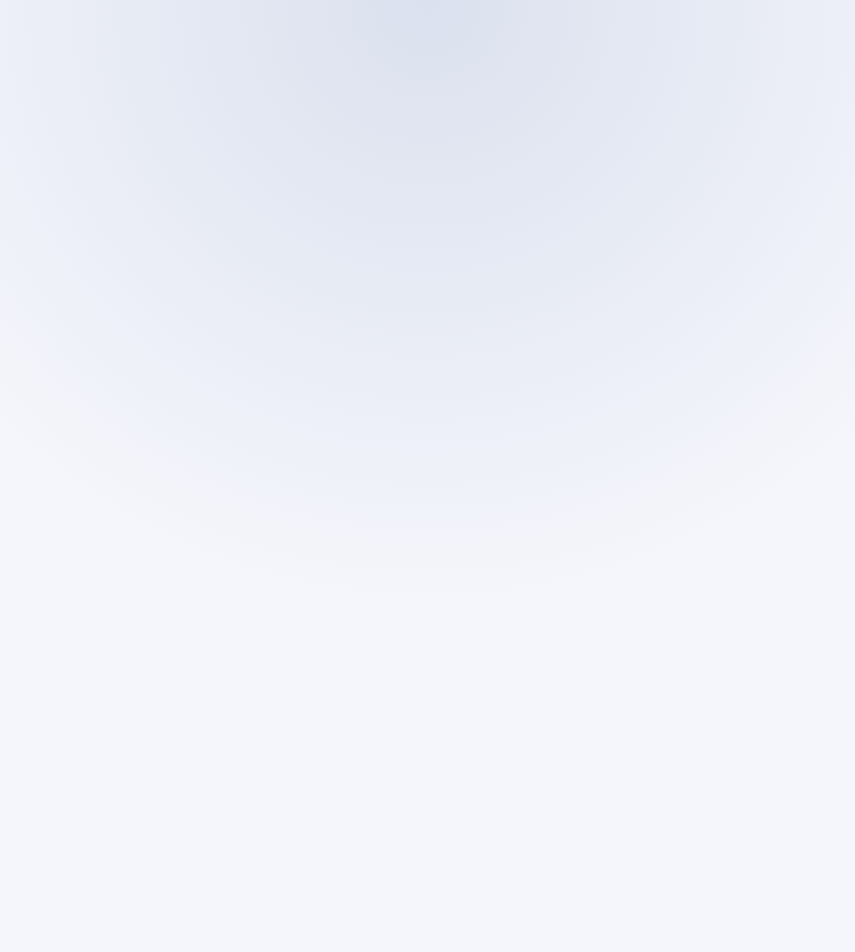
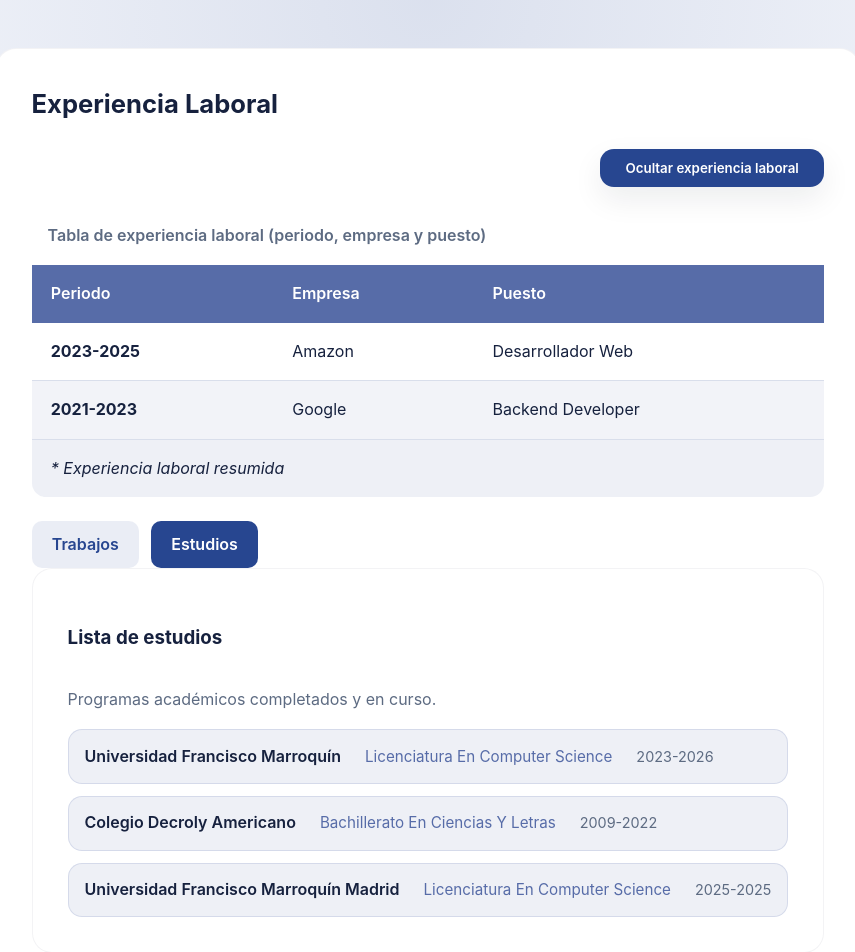
Before and after one commit to Jtanchezz/DesarrolloWeb, an Angular app in the folder cv-angular/: page /experience/studies in a window 1280 px wide. Before the commit this address led to /. Shown: the top 952 px of the page, without its empty margins (212-1067 px from the left). Before the commit the page ends 912 px from the top, so only its background shows below. Built offline with nearby package versions, Linux system fonts and the light colour scheme.

Commit message:
Added nested rout for studies
Added on /experience a nested rout for my studies component

```diff
--- /dev/null
+++ b/cv-angular/src/app/sections/experience/experience-studies.component.css
@@ -0,0 +1,52 @@
+.cv-experience-studies {
+  display: flex;
+  flex-direction: column;
+  gap: 1rem;
+}
+
+.cv-experience-studies__intro {
+  margin: 0;
+  color: var(--color-muted);
+}
+
+.cv-experience-studies ul {
+  list-style: none;
+  display: flex;
+  flex-direction: column;
+  gap: 0.75rem;
+  padding: 0;
+  margin: 0;
+}
+
+.cv-experience-studies li {
+  display: flex;
+  flex-wrap: wrap;
+  gap: 0.5rem 1.5rem;
+  align-items: baseline;
+  padding: 0.85rem 1rem;
+  border-radius: var(--radius-md);
+  background: rgba(39, 70, 144, 0.08);
+  border: 1px solid rgba(39, 70, 144, 0.12);
+}
+
+.cv-experience-studies__institution {
+  font-weight: 600;
+  color: var(--color-text);
+}
+
+.cv-experience-studies__degree {
+  font-size: 0.95rem;
+  color: var(--color-accent);
+}
+
+.cv-experience-studies__period {
+  font-size: 0.9rem;
+  color: var(--color-muted);
+}
+
+@media (max-width: 640px) {
+  .cv-experience-studies li {
+    flex-direction: column;
+    align-items: flex-start;
+  }
+}
--- /dev/null
+++ b/cv-angular/src/app/sections/experience/experience-studies.component.html
@@ -0,0 +1,13 @@
+<section class="cv-experience-studies cv-card" aria-labelledby="experience-studies-title">
+  <h3 id="experience-studies-title">Lista de estudios</h3>
+  <p class="cv-experience-studies__intro">
+    Programas académicos completados y en curso.
+  </p>
+  <ul>
+    <li *ngFor="let study of studies">
+      <span class="cv-experience-studies__institution">{{ study.institution }}</span>
+      <span class="cv-experience-studies__degree">{{ study.degree | titlecase }}</span>
+      <span class="cv-experience-studies__period">{{ study.period }}</span>
+    </li>
+  </ul>
+</section>
--- /dev/null
+++ b/cv-angular/src/app/sections/experience/experience-studies.component.ts
@@ -0,0 +1,16 @@
+import { ChangeDetectionStrategy, Component } from '@angular/core';
+import { CommonModule } from '@angular/common';
+
+import { educationHistory } from '../../data/cv-data';
+
+@Component({
+  selector: 'app-experience-studies',
+  standalone: true,
+  imports: [CommonModule],
+  templateUrl: './experience-studies.component.html',
+  styleUrl: './experience-studies.component.css',
+  changeDetection: ChangeDetectionStrategy.OnPush
+})
+export class ExperienceStudiesComponent {
+  readonly studies = educationHistory;
+}
--- a/cv-angular/src/app/sections/experience/experience.component.css
+++ b/cv-angular/src/app/sections/experience/experience.component.css
@@ -69,6 +69,34 @@
   border-bottom: none;
 }
 
+.cv-experience__nav {
+  margin: 1.5rem 0 0;
+  display: flex;
+  gap: 0.75rem;
+  flex-wrap: wrap;
+}
+
+.cv-experience__nav a {
+  padding: 0.6rem 1.2rem;
+  border-radius: var(--radius-sm);
+  background: rgba(87, 108, 168, 0.12);
+  color: var(--color-primary);
+  font-weight: 600;
+  border: 1px solid transparent;
+  transition: background 0.2s ease, color 0.2s ease, border 0.2s ease;
+}
+
+.cv-experience__nav a:is(:hover, :focus-visible) {
+  background: var(--color-primary);
+  color: #ffffff;
+}
+
+.cv-experience__nav a.is-active {
+  background: var(--color-primary);
+  color: #ffffff;
+  border-color: transparent;
+}
+
 @media (max-width: 640px) {
   .cv-experience__actions {
     justify-content: center;
@@ -80,4 +108,8 @@
   .cv-experience td {
     font-size: 0.95rem;
   }
+
+  .cv-experience__nav {
+    justify-content: center;
+  }
 }
--- a/cv-angular/src/app/sections/experience/experience.component.html
+++ b/cv-angular/src/app/sections/experience/experience.component.html
@@ -32,5 +32,9 @@
       </tr>
     </tfoot>
   </table>
+  <nav class="cv-experience__nav" aria-label="Secciones de experiencia">
+    <a routerLink="jobs" routerLinkActive="is-active" [routerLinkActiveOptions]="{ exact: true }">Trabajos</a>
+    <a routerLink="studies" routerLinkActive="is-active">Estudios</a>
+  </nav>
   <router-outlet></router-outlet>
 </section>
```
Also changed, not shown: cv-angular/src/app/app-routing.module.ts (+10 -0 lines).
